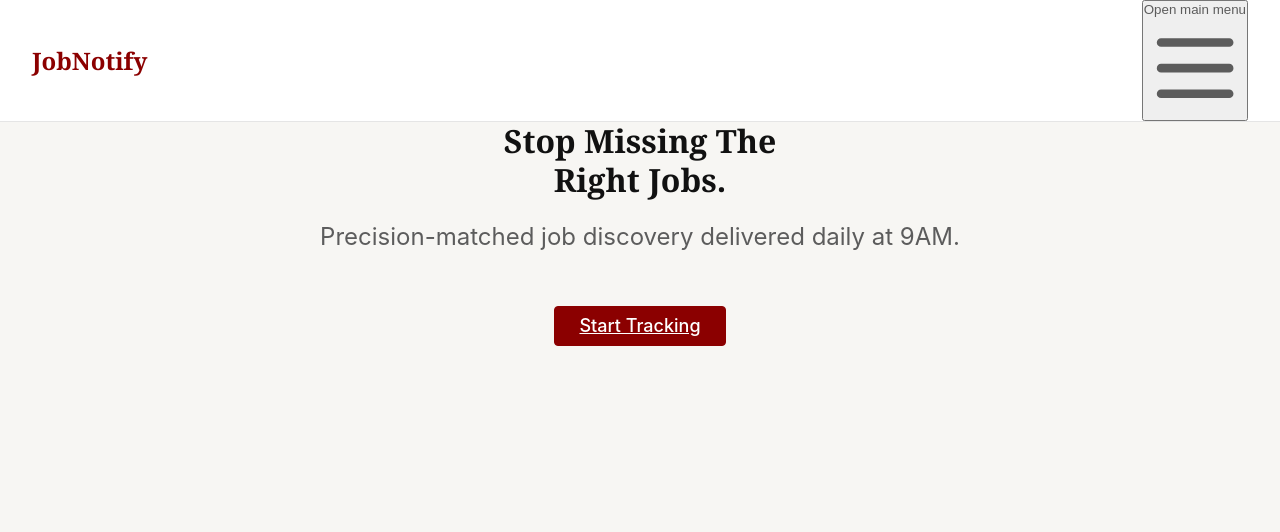
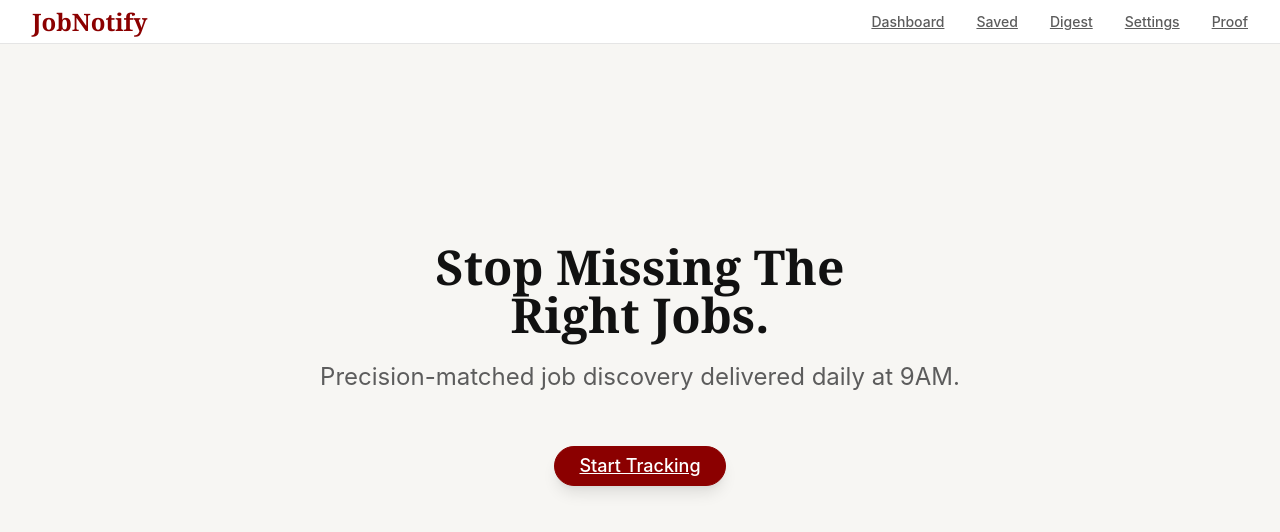
Before and after one commit to Sadikcserymec077/job-notification-tracker, a React (Vite) app: page /settings in a window 1280 px wide. Shown: the top 532 px of the page. Built offline with nearby package versions, Linux system fonts and the light colour scheme.

Commit message:
changes in index.css

```diff
--- a/src/index.css
+++ b/src/index.css
@@ -557,3 +557,212 @@ p {
   background-color: var(--color-success-bg);
   color: var(--color-success);
 }
+
+/* Animations */
+@keyframes fadeIn {
+  from {
+    opacity: 0;
+    transform: translateY(10px);
+  }
+
+  to {
+    opacity: 1;
+    transform: translateY(0);
+  }
+}
+
+.animate-fade-in {
+  animation: fadeIn 0.6s ease-out forwards;
+}
+
+/* Responsive Breakpoints implementation for used utility classes */
+
+/* Small screens (640px and up) */
+@media (min-width: 640px) {
+  .sm\:hidden {
+    display: none !important;
+  }
+
+  .sm\:flex {
+    display: flex !important;
+  }
+
+  .sm\:block {
+    display: block !important;
+  }
+
+  .sm\:items-center {
+    align-items: center !important;
+  }
+
+  .sm\:px-6 {
+    padding-left: 1.5rem !important;
+    padding-right: 1.5rem !important;
+  }
+
+  .sm\:space-x-8> :not([hidden])~ :not([hidden]) {
+    --tw-space-x-reverse: 0;
+    margin-right: calc(0 * var(--tw-space-x-reverse));
+    margin-left: calc(2rem * calc(1 - var(--tw-space-x-reverse)));
+    /* 2rem = 32px => space-8 */
+  }
+}
+
+/* Medium screens (768px and up) */
+@media (min-width: 768px) {
+  .md\:text-7xl {
+    font-size: 4.5rem;
+    line-height: 1;
+  }
+}
+
+/* Large screens (1024px and up) */
+@media (min-width: 1024px) {
+  .lg\:px-8 {
+    padding-left: 2rem !important;
+    padding-right: 2rem !important;
+  }
+}
+
+/* Missing Utilities (Added in batch) */
+.text-3xl {
+  font-size: 1.875rem;
+  line-height: 2.25rem;
+}
+
+.text-5xl {
+  font-size: 3rem;
+  line-height: 1;
+}
+
+.text-7xl {
+  font-size: 4.5rem;
+  line-height: 1;
+}
+
+.rounded-full {
+  border-radius: 9999px;
+}
+
+.rounded-xl {
+  border-radius: 0.75rem;
+}
+
+.rounded-lg {
+  border-radius: 0.5rem;
+}
+
+.shadow-lg {
+  box-shadow: 0 10px 15px -3px rgba(0, 0, 0, 0.1), 0 4px 6px -2px rgba(0, 0, 0, 0.05);
+}
+
+.hover\:scale-105:hover {
+  transform: scale(1.05);
+}
+
+.transition-all {
+  transition-property: all;
+  transition-timing-function: cubic-bezier(0.4, 0, 0.2, 1);
+  transition-duration: 150ms;
+}
+
+.duration-200 {
+  transition-duration: 200ms;
+}
+
+.duration-300 {
+  transition-duration: 300ms;
+}
+
+.border-gray-200 {
+  border-color: #e5e7eb;
+}
+
+.bg-white {
+  background-color: #ffffff;
+}
+
+.w-24 {
+  width: 6rem;
+}
+
+.h-24 {
+  height: 6rem;
+}
+
+.w-12 {
+  width: 3rem;
+}
+
+.h-12 {
+  height: 3rem;
+}
+
+.mb-6 {
+  margin-bottom: 1.5rem;
+}
+
+.mb-8 {
+  margin-bottom: 2rem;
+}
+
+.pb-4 {
+  padding-bottom: 1rem;
+}
+
+.min-h-\[60vh\] {
+  min-height: 60vh;
+}
+
+.min-h-\[80vh\] {
+  min-height: 80vh;
+}
+
+.min-h-screen {
+  min-height: 100vh;
+}
+
+.focus\:ring-2:focus {
+  box-shadow: 0 0 0 2px var(--color-bg), 0 0 0 4px var(--color-accent);
+  outline: none;
+}
+
+.text-orange-500 {
+  color: #f97316;
+}
+
+.bg-orange-100 {
+  background-color: #ffedd5;
+}
+
+.bg-red-50 {
+  background-color: #fef2f2;
+}
+
+.bg-blue-50 {
+  background-color: #eff6ff;
+}
+
+.text-blue-800 {
+  color: #1e40af;
+}
+
+.bg-green-50 {
+  background-color: #f0fdf4;
+}
+
+.text-green-700 {
+  color: #15803d;
+}
+
+.sr-only {
+  position: absolute;
+  width: 1px;
+  height: 1px;
+  padding: 0;
+  margin: -1px;
+  overflow: hidden;
+  clip: rect(0, 0, 0, 0);
+  white-space: nowrap;
+  border-width: 0;
+}
```
